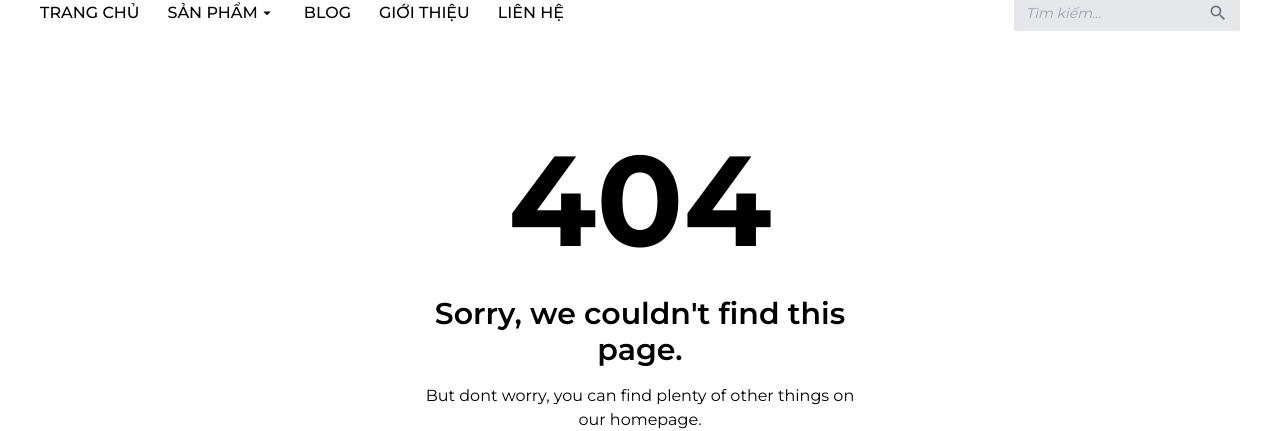
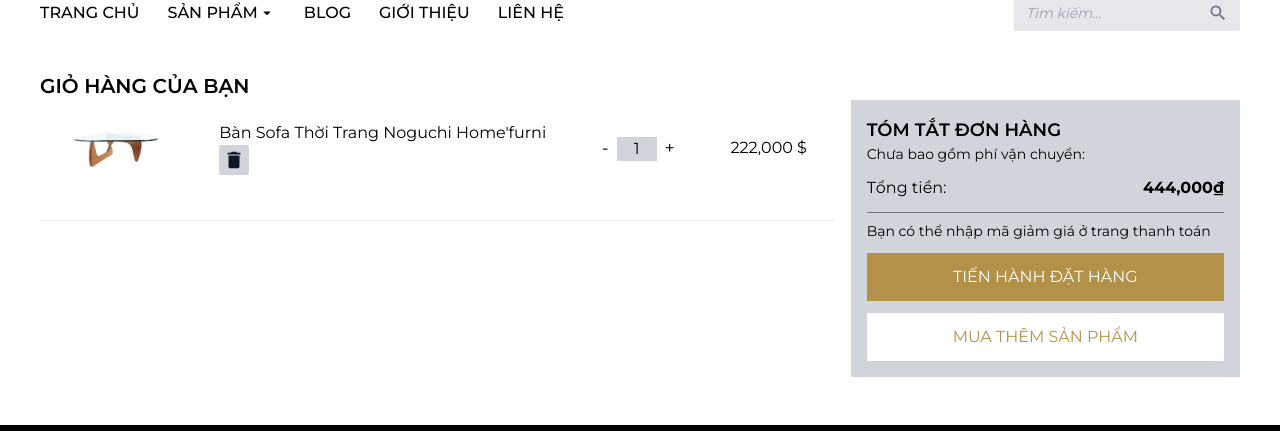
Before and after one commit to tietngocnhub1910120/nienluannganh, a React (Vite) app in the folder client/: page /cart in a window 1280 px wide. Shown: the part 128-559 px from the top of the page. Built offline with nearby package versions, Linux system fonts and the light colour scheme.

Commit message:
tao trang gio hang va thu tuc thanh toan

```diff
--- a/client/src/App.jsx
+++ b/client/src/App.jsx
@@ -4,6 +4,8 @@ import Footer from "./components/Footer";
 import Home from "./pages/Home";
 import NotFound from "./pages/NotFound";
 import Products from "./pages/Products";
+import Cart from "./pages/Cart";
+import Checkout from "./pages/Checkout";
 import ProductDetail from "./pages/ProductDetail";
 const App = () => {
   return (
@@ -14,6 +16,8 @@ const App = () => {
       <Routes>
         <Route path="/products/:productId" element={<ProductDetail />}></Route>
         <Route path="/products" element={<Products />}></Route>
+        <Route path="/cart/checkout" element={<Checkout />}></Route>
+        <Route path="/cart" element={<Cart />}></Route>
         <Route path="/" element={<Home />}></Route>
         <Route path="*" element={<NotFound />}></Route>
       </Routes>
--- /dev/null
+++ b/client/src/components/CheckoutForm.jsx
@@ -0,0 +1,62 @@
+const FormCheckout = () => {
+  return (
+    <form className="mt-10">
+      <h1 className="text-lg mb-4">Thông tin giao hàng</h1>
+      <input
+        type="text"
+        name="fullName"
+        placeholder="Họ và tên"
+        className="w-full px-2 py-3 outline-[#b49149] border rounded-md placeholder:text-gray-600 mb-3"
+      />
+      <div className="grid grid-cols-3 gap-3">
+        <input
+          type="email"
+          name="email"
+          placeholder="Email"
+          className="col-span-2 px-2 py-3 outline-[#b49149] border rounded-md placeholder:text-gray-600 mb-3"
+        />
+        <input
+          type="tel"
+          name="numberPhone"
+          placeholder="số điện thoại"
+          className="col-span-1 px-2 py-3 outline-[#b49149] border rounded-md placeholder:text-gray-600 mb-3"
+        />
+      </div>
+      <input
+        type="text"
+        name="address"
+        placeholder="Địa chỉ"
+        className="w-full px-2 py-3 outline-[#b49149] border rounded-md placeholder:text-gray-600 mb-3"
+      />
+      <div className="grid grid-cols-2 gap-3 mb-3">
+        <select
+          name="city"
+          className="px-2 py-3 border rounded-md text-gray-600"
+        >
+          <option value="soctrang">Soc Trang</option>
+        </select>
+        <select
+          name="city"
+          className="px-2 py-3 border rounded-md text-gray-600"
+        >
+          <option value="soctrang">Soc Trang</option>
+        </select>
+        <select
+          name="city"
+          className="px-2 py-3 border rounded-md text-gray-600"
+        >
+          <option value="soctrang">Soc Trang</option>
+        </select>
+      </div>
+      <textarea
+        name="note"
+        id=""
+        rows="5"
+        placeholder="Ghi chú"
+        className="w-full px-2 py-3 outline-[#b49149] border rounded-md placeholder:text-gray-600 mb-3"
+      ></textarea>
+    </form>
+  );
+};
+
+export default FormCheckout;
--- a/client/src/components/Header.jsx
+++ b/client/src/components/Header.jsx
@@ -15,7 +15,9 @@ const Header = () => {
       <div className="header__top flex justify-between items-center h-28">
         <div className="header__logo">
           <Link to="/">
-            <img src={logo} alt="logo" />
+            <figure>
+              <img src={logo} alt="logo" />
+            </figure>
           </Link>
         </div>
 
@@ -83,9 +85,11 @@ const Header = () => {
                 <span className="cart__price">$300000</span>
               </div>
               <div className="cart__controls flex justify-between mb-4 mx-3">
-                <span className="cart__view py-1 text-sm cursor-pointer bg-white drop-shadow-[4px_4px_rgba(0,0,0,0.50)] px-4 border-2 border-black  duration-200 ease-linear hover:bg-[#B49149] hover:text-white hover:drop-shadow-[3px_3px_rgba(0,0,0,0.50)]">
-                  XEM GIỎ HÀNG
-                </span>
+                <Link to={"/cart"}>
+                  <span className="cart__view py-1 text-sm cursor-pointer bg-white drop-shadow-[4px_4px_rgba(0,0,0,0.50)] px-4 border-2 border-black  duration-200 ease-linear hover:bg-[#B49149] hover:text-white hover:drop-shadow-[3px_3px_rgba(0,0,0,0.50)]">
+                    XEM GIỎ HÀNG
+                  </span>
+                </Link>
                 <span className="cart__payment py-1 text-sm cursor-pointer bg-white drop-shadow-[4px_4px_rgba(0,0,0,0.50)] px-4 border-2 border-black duration-200 ease-linear hover:bg-[#B49149] hover:text-white hover:drop-shadow-[3px_3px_rgba(0,0,0,0.50)]">
                   THANH TOÁN
                 </span>
--- /dev/null
+++ b/client/src/pages/Cart.jsx
@@ -0,0 +1,74 @@
+import srcProduct1 from "../assets/upload_1aa6f23a22d74fa88509f30ff89740b1_large.webp";
+import { MdDelete } from "react-icons/md";
+import { useState, useEffect } from "react";
+import { Link } from "react-router-dom";
+const Cart = () => {
+  const [quantity, setQuantity] = useState(1);
+  const handleIncrement = () => {
+    setQuantity(quantity + 1);
+  };
+  const handleReduced = () => {
+    setQuantity(quantity - 1);
+  };
+  return (
+    <section className="app__container">
+      <h1 className="font-semibold text-xl mt-8">GIỎ HÀNG CỦA BẠN</h1>
+      <div className="grid grid-cols-3 gap-4">
+        <ul className="col-span-2">
+          <li className="pb-6 border-b flex items-center justify-around">
+            <figure className="w-24">
+              <img src={srcProduct1} alt="anh" />
+            </figure>
+            <div>
+              <span>Bàn Sofa Thời Trang Noguchi Home'furni</span>
+              <MdDelete className="block bg-gray-300 p-1 rounded-sm text-3xl cursor-pointer text-gray-900" />
+            </div>
+            <div>
+              <span className="text-lg cursor-pointer" onClick={handleReduced}>
+                -
+              </span>
+              <input
+                className="w-10 bg-gray-300 text-center mx-2 outline-none"
+                type="text"
+                name="quantity"
+                value={quantity}
+                readOnly
+              />
+              <span
+                className="text-lg cursor-pointer"
+                onClick={handleIncrement}
+              >
+                +
+              </span>
+            </div>
+            <span>222,000 $</span>
+          </li>
+        </ul>
+        <div className="col-span-1">
+          <div className="p-4 bg-gray-300">
+            <h2 className="font-semibold text-lg">TÓM TẮT ĐƠN HÀNG</h2>
+            <p className="text-sm">Chưa bao gồm phí vận chuyển:</p>
+            <div className="border-b border-gray-500 flex justify-between py-3">
+              <span>Tổng tiền:</span>{" "}
+              <span className="font-bold">444,000₫</span>
+            </div>
+            <p className="mt-2 text-sm">
+              Bạn có thể nhập mã giảm giá ở trang thanh toán
+            </p>
+            <Link to={"/cart/checkout"}>
+              <button className="mt-3 w-full py-3 bg-primary text-white hover:bg-hover">
+                TIẾN HÀNH ĐẶT HÀNG
+              </button>
+            </Link>
+
+            <button className="mt-3 w-full py-3 bg-white text-primary">
+              MUA THÊM SẢN PHẨM
+            </button>
+          </div>
+        </div>
+      </div>
+    </section>
+  );
+};
+
+export default Cart;
--- /dev/null
+++ b/client/src/pages/Checkout.jsx
@@ -0,0 +1,15 @@
+import FormCheckout from "../components/CheckoutForm";
+const Checkout = () => {
+  return (
+    <div className="app__container">
+      <section className="grid grid-cols-5 gap-2">
+        <div className="col-span-3">
+          <FormCheckout />
+        </div>
+        <div className="col-span-2">recode</div>
+      </section>
+    </div>
+  );
+};
+
+export default Checkout;
```
